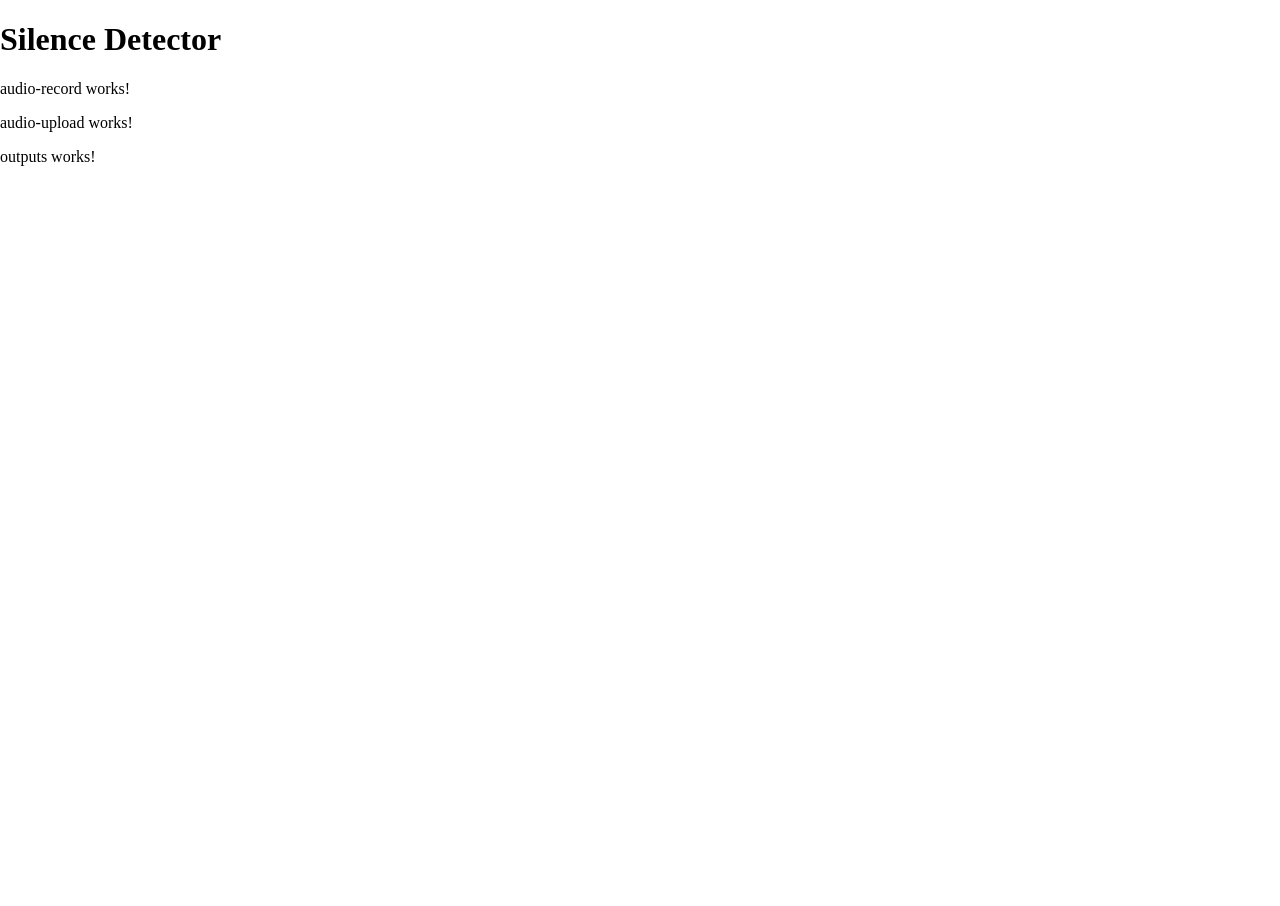
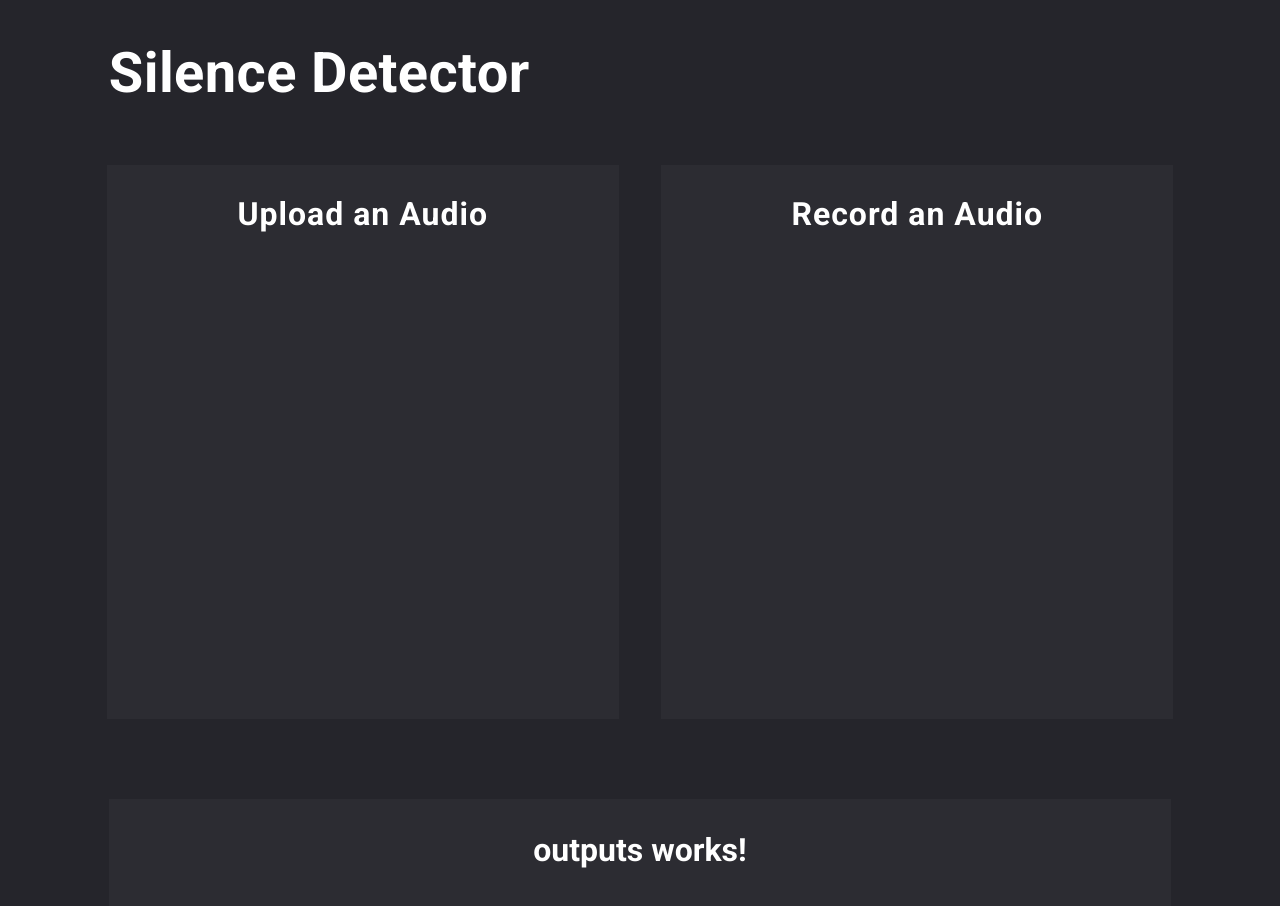
Before and after one commit to ShabadLamba/SilenceDetector, an Angular app: page / in a window 1280 px wide. Shown: the top 906 px of the page. Before the commit the page ends 800 px from the top, so only its background shows below. Built offline with nearby package versions, Linux system fonts and the light colour scheme.

Commit message:
done with basic UI

```diff
--- a/src/app/modules/inputs/audio-record/audio-record.component.html
+++ b/src/app/modules/inputs/audio-record/audio-record.component.html
@@ -1 +1,3 @@
-<p>audio-record works!</p>
+<div class="container">
+    <div class="heading">Upload an Audio</div>
+</div>
--- a/src/app/modules/inputs/audio-record/audio-record.component.scss
+++ b/src/app/modules/inputs/audio-record/audio-record.component.scss
@@ -0,0 +1,16 @@
+.container {
+    width: 40vw;
+    height: 554px;
+    background-color: #2c2c32;
+    display: flex;
+    justify-content: center;
+    font-size: 32px;
+    font-family: "Roboto", sans-serif;
+    position: relative;
+}
+
+.heading {
+    padding-top: 30px;
+    position: absolute;
+    letter-spacing: 1px;
+}
--- a/src/app/modules/inputs/audio-upload/audio-upload.component.html
+++ b/src/app/modules/inputs/audio-upload/audio-upload.component.html
@@ -1 +1,3 @@
-<p>audio-upload works!</p>
+<div class="container">
+    <div class="heading">Record an Audio</div>
+</div>
--- a/src/app/modules/inputs/audio-upload/audio-upload.component.scss
+++ b/src/app/modules/inputs/audio-upload/audio-upload.component.scss
@@ -0,0 +1,16 @@
+.container {
+    width: 40vw;
+    height: 554px;
+    background-color: #2c2c32;
+    display: flex;
+    justify-content: center;
+    font-size: 32px;
+    font-family: "Roboto", sans-serif;
+    position: relative;
+}
+
+.heading {
+    padding-top: 30px;
+    position: absolute;
+    letter-spacing: 1px;
+}
--- a/src/app/modules/inputs/inputs.component.scss
+++ b/src/app/modules/inputs/inputs.component.scss
@@ -0,0 +1,6 @@
+.inputs {
+    display: flex;
+    gap: 4%;
+    justify-content: center;
+    margin-top: 45px;
+}
--- a/src/app/modules/modules.component.html
+++ b/src/app/modules/modules.component.html
@@ -1,6 +1,12 @@
-<div>
-    <h1>Silence Detector</h1>
+<div class="main">
+    <div class="section">
+        <div class="heading">Silence Detector</div>
+    </div>
+    <div class="section">
+        <app-inputs></app-inputs>
+    </div>
+
+    <div class="section">
+        <app-outputs></app-outputs>
+    </div>
 </div>
-
-<app-inputs></app-inputs>
-<app-outputs></app-outputs>
--- a/src/app/modules/modules.component.scss
+++ b/src/app/modules/modules.component.scss
@@ -0,0 +1,30 @@
+.main {
+    height: 100%;
+    width: 100vw;
+    background-color: #25252b;
+    color: #fff;
+    display: flex;
+    flex-direction: column;
+    align-items: center;
+    // padding-top: 40px;
+    position: relative;
+    gap: 80px;
+    padding-top: 40px;
+    padding-bottom: 40px;
+}
+
+.section {
+    // padding-top: 40px;
+    position: relative;
+    width: 83vw;
+}
+
+.heading {
+    width: max-content;
+    height: max-content;
+    font-size: 56px;
+    font-family: "Roboto", sans-serif;
+    position: absolute;
+    // left: 25px;
+    letter-spacing: 0.4px;
+}
--- a/src/app/modules/outputs/outputs.component.html
+++ b/src/app/modules/outputs/outputs.component.html
@@ -1 +1,3 @@
-<p>outputs works!</p>
+<div class="container">
+    <p>outputs works!</p>
+</div>
--- a/src/app/modules/outputs/outputs.component.scss
+++ b/src/app/modules/outputs/outputs.component.scss
@@ -0,0 +1,16 @@
+.container {
+    width: 83vw;
+    height: 504px;
+    background-color: #2c2c32;
+    display: flex;
+    justify-content: center;
+    font-size: 32px;
+    font-family: "Roboto", sans-serif;
+    position: relative;
+    // margin-left: 24px;
+}
+
+.heading {
+    padding-top: 20px;
+    position: absolute;
+}
--- a/src/index.html
+++ b/src/index.html
@@ -1,13 +1,18 @@
-<!doctype html>
+<!DOCTYPE html>
 <html lang="en">
+
 <head>
-  <meta charset="utf-8">
-  <title>SilenceDetector</title>
-  <base href="/">
-  <meta name="viewport" content="width=device-width, initial-scale=1">
-  <link rel="icon" type="image/x-icon" href="favicon.ico">
+    <meta charset="utf-8" />
+    <title>SilenceDetector</title>
+    <base href="/" />
+    <meta name="viewport" content="width=device-width, initial-scale=1" />
+    <link rel="icon" type="image/x-icon" href="favicon.ico" />
+    <link rel="preconnect" href="https://fonts.gstatic.com" />
+    <link href="https://fonts.googleapis.com/css2?family=Roboto:wght@700&display=swap" rel="stylesheet" />
 </head>
+
 <body>
-  <app-root></app-root>
+    <app-root></app-root>
 </body>
+
 </html>
--- a/src/styles.scss
+++ b/src/styles.scss
@@ -2,4 +2,5 @@
 
 body {
     margin: 0px;
+    overflow-x: hidden;
 }
```
